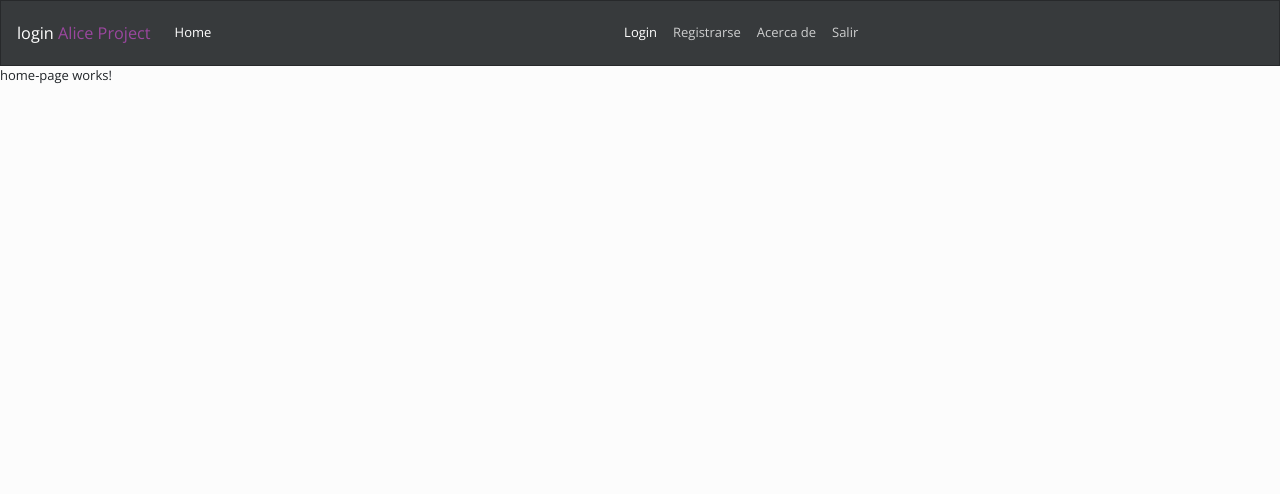
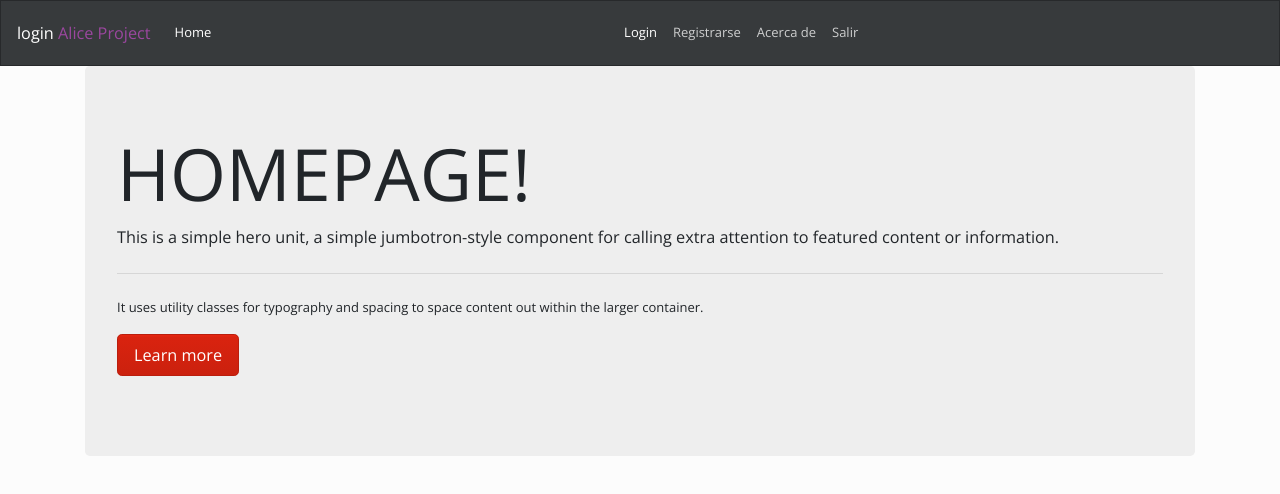
Before and after one commit to martinAjucum/frontendpg, an Angular app: page / in a window 1280 px wide. Shown: the top 494 px of the page. Built offline with nearby package versions, Linux system fonts and the light colour scheme.

Commit message:
Se modifico homepage y privatepage

```diff
--- a/src/app/app.component.html
+++ b/src/app/app.component.html
@@ -1,2 +1,4 @@
 <app-navbar></app-navbar>
-<router-outlet></router-outlet>
+<div class="container">
+        <router-outlet></router-outlet>
+</div>
--- a/src/app/componentes/home-page/home-page.component.html
+++ b/src/app/componentes/home-page/home-page.component.html
@@ -1 +1,9 @@
-<p>home-page works!</p>
+<div class="jumbotron">
+    <h1 class="display-3">HOMEPAGE!</h1>
+    <p class="lead">This is a simple hero unit, a simple jumbotron-style component for calling extra attention to featured content or information.</p>
+    <hr class="my-4">
+    <p>It uses utility classes for typography and spacing to space content out within the larger container.</p>
+    <p class="lead">
+      <a class="btn btn-primary btn-lg" href="#" role="button">Learn more</a>
+    </p>
+  </div>
--- a/src/app/componentes/privado-page/privado-page.component.html
+++ b/src/app/componentes/privado-page/privado-page.component.html
@@ -1 +1,9 @@
-<p>privado-page works!</p>
+<div class="jumbotron">
+    <h1 class="display-3">ZONA PRIVADA</h1>
+    <p class="lead">This is a simple hero unit, a simple jumbotron-style component for calling extra attention to featured content or information.</p>
+    <hr class="my-4">
+    <p>It uses utility classes for typography and spacing to space content out within the larger container.</p>
+    <p class="lead">
+      <a class="btn btn-primary btn-lg" href="#" role="button">Learn more</a>
+    </p>
+  </div>
```
